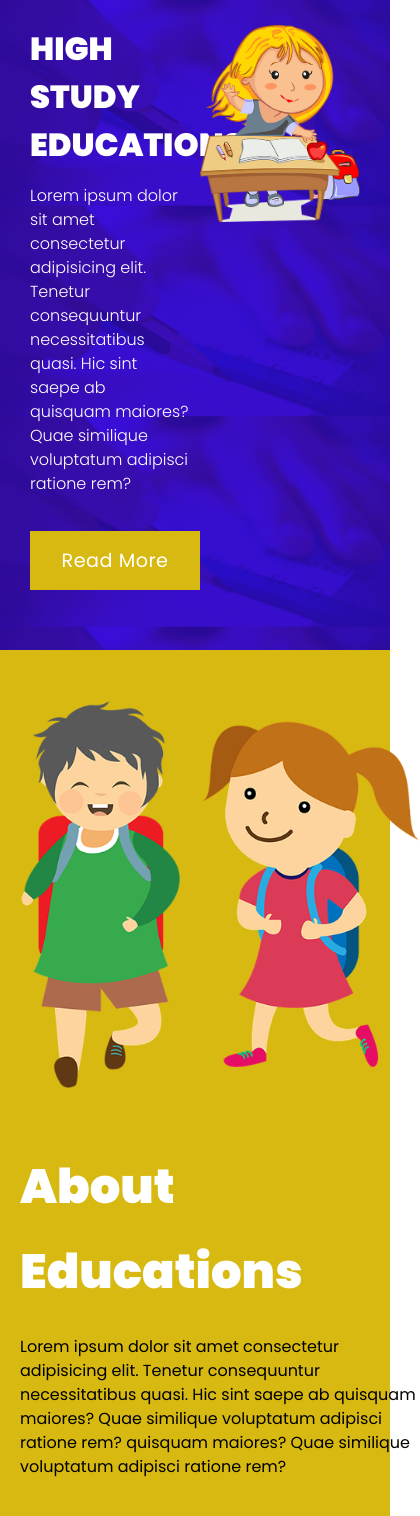
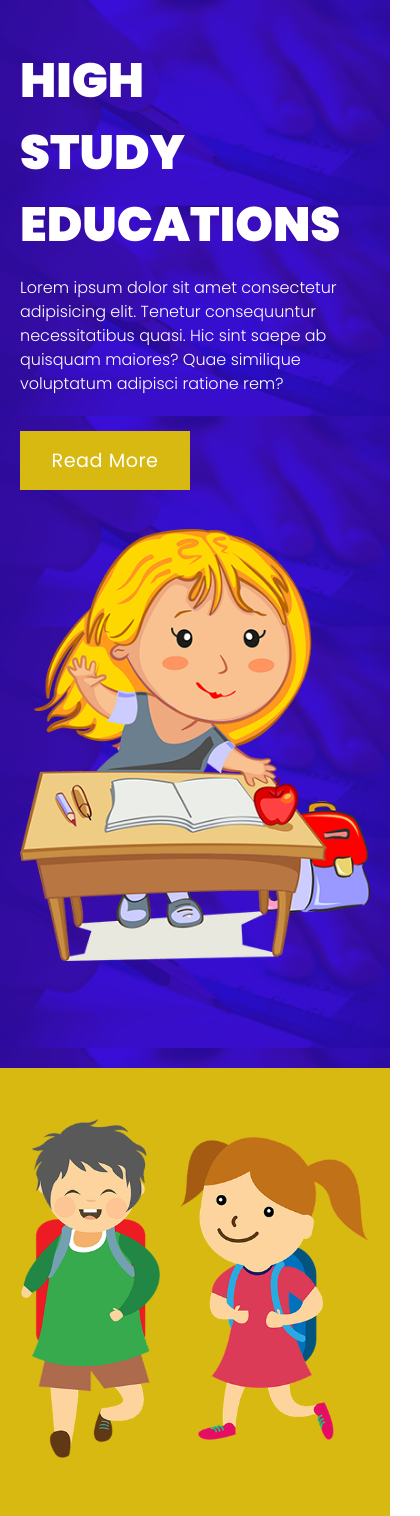
Before and after one commit to ahmed-mohammed-developer/high_study, a website built with Vite: page index.html in a window 390 px wide. Shown: the part 81-1597 px from the top of the page, 420 px wide, since content can reach past the window. Built offline with nearby package versions, Linux system fonts and the light colour scheme.

Commit message:
End Section Home & About

```diff
--- a/components/about-section.css
+++ b/components/about-section.css
@@ -1,3 +1,4 @@
+
 .about-section {
    background: var(--background-coler);
    padding-top: var(--padding-top);
@@ -37,29 +38,16 @@
    overflow: hidden; /* لمنع تجاوز الصورة للحجم المحدد */
 }
 
-@media screen and (max-width: 930px) {
+@media screen and (max-width: 875px) {
    .about-section .box-main {
       grid-template-columns: repeat(auto-fill, minmax(300px, 1fr));
       gap: 10px;
    }
-}
-@media screen and (max-width: 830px) {
    .about-section h1 {
       font-size: 2.5rem;
    }
 }
 @media screen and (max-width: 730px) {
-   .about-section h1 {
-      font-size: 2rem;
-   }
-}
-@media screen and (max-width: 710px) {
-   .about-section .box-main {
-      grid-template-columns: repeat(auto-fill, minmax(250px, 1fr));
-      gap: 10px;
-   }
-}
-@media screen and (max-width: 670px) {
    .about-section .box-main {
       grid-template-columns: repeat(auto-fill, minmax(400px, 1fr));
       gap: 10px;
@@ -67,31 +55,35 @@
    .about-section h1 {
       font-size: 3rem;
    }
-   .btn {
-      margin-bottom:30px ;
+   .about-section .btn  {
+      margin-bottom: 29px;
+   }
 }
+
+@media screen and (max-width: 426px) {
+   .about-section .box-main {
+      grid-template-columns: repeat(auto-fill, minmax(300px, 1fr));
+      gap: 10px;
+   }
 }
-@media screen and (max-width: 470px) {
-   .home-section .box-main {
+@media screen and (max-width: 350px) {
+   .about-section .box-main {
       grid-template-columns: repeat(auto-fill, minmax(250px, 1fr));
       gap: 10px;
    }
-   .home-section h1 {
+   .about-section h1 {
       font-size: 2rem;
    }
 }
-@media screen and (max-width: 425px) {
-   .home-section .box-main {
+@media screen and (max-width: 281px) {
+   .about-section .container {
+      padding-inline: 10px;
+   }
+   .about-section .box-main {
       grid-template-columns: repeat(auto-fill, minmax(150px, 1fr));
       gap: 10px;
    }
-   .home-section {
-      padding: 30px 10px;
-      }
-      .home-section h1 {
-      font-size: 2rem;
+      .about-section h1 {
+      font-size: 1.8rem;
    }
-   .btn {
-      margin-bottom:30px ;
 }
-}
--- a/components/home-section.css
+++ b/components/home-section.css
@@ -28,29 +28,17 @@
    height: auto;
    overflow: hidden; /* لمنع تجاوز الصورة للحجم المحدد */
 }
-@media screen and (max-width: 930px) {
+
+@media screen and (max-width: 875px) {
    .home-section .box-main {
       grid-template-columns: repeat(auto-fill, minmax(300px, 1fr));
       gap: 10px;
    }
-}
-@media screen and (max-width: 830px) {
    .home-section h1 {
       font-size: 2.5rem;
    }
 }
 @media screen and (max-width: 730px) {
-   .home-section h1 {
-      font-size: 2rem;
-   }
-}
-@media screen and (max-width: 710px) {
-   .home-section .box-main {
-      grid-template-columns: repeat(auto-fill, minmax(250px, 1fr));
-      gap: 10px;
-   }
-}
-@media screen and (max-width: 670px) {
    .home-section .box-main {
       grid-template-columns: repeat(auto-fill, minmax(400px, 1fr));
       gap: 10px;
@@ -58,11 +46,18 @@
    .home-section h1 {
       font-size: 3rem;
    }
-   .btn {
-      margin-bottom:30px ;
+   .home-section .btn  {
+      margin-bottom: 29px;
+   }
 }
+
+@media screen and (max-width: 426px) {
+   .home-section .box-main {
+      grid-template-columns: repeat(auto-fill, minmax(300px, 1fr));
+      gap: 10px;
+   }
 }
-@media screen and (max-width: 470px) {
+@media screen and (max-width: 350px) {
    .home-section .box-main {
       grid-template-columns: repeat(auto-fill, minmax(250px, 1fr));
       gap: 10px;
@@ -71,18 +66,15 @@
       font-size: 2rem;
    }
 }
-@media screen and (max-width: 300px) {
+@media screen and (max-width: 281px) {
+   .home-section .container {
+      padding-inline: 10px;
+   }
    .home-section .box-main {
       grid-template-columns: repeat(auto-fill, minmax(150px, 1fr));
       gap: 10px;
    }
-   .home-section {
-      padding: 30px 10px;
-      }
       .home-section h1 {
-      font-size: 2rem;
+      font-size: 1.8rem;
    }
-   .btn {
-      margin-bottom:30px ;
 }
-}
```
